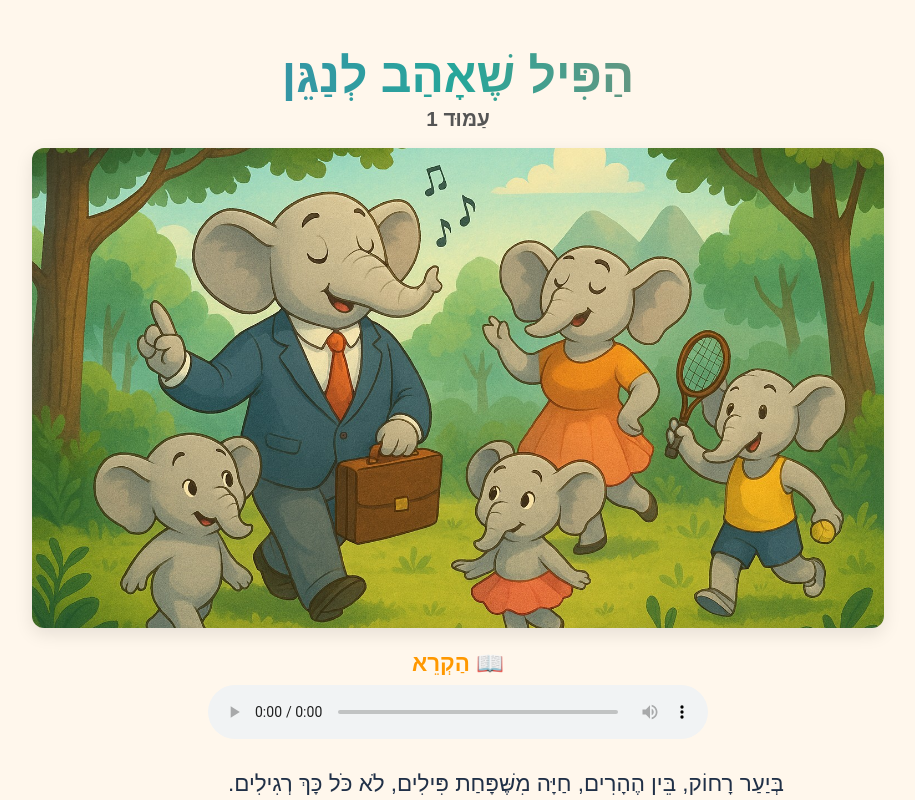
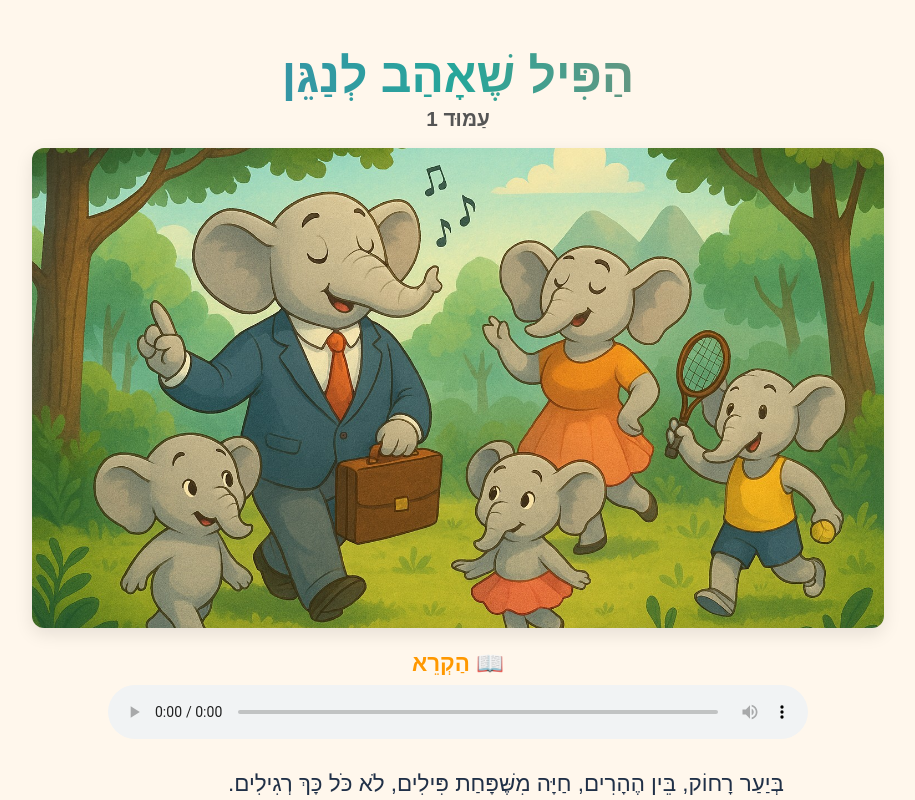
Before and after one commit to MMel25/storybook, a Next.js app: page /page1 in a window 1280 px wide. Shown: the top 800 px of the page, without its empty margins (182-1097 px from the left). Built offline with nearby package versions, Linux system fonts and the light colour scheme.

Commit message:
Update globals.css

```diff
--- a/styles/globals.css
+++ b/styles/globals.css
@@ -154,7 +154,7 @@ a {
 /* ✅ מיכל לנגן */
 .audio-wrapper {
   width: 100%;
-  max-width: 500px;
+  max-width: 600px;
   margin: 0 auto 16px;
 }
 
@@ -179,6 +179,10 @@ a {
     padding: 0 24px;
   }
 
+  .audio-wrapper {
+    max-width: 700px;
+  }
+
   .story-text {
     line-height: 2.2;
     max-width: 700px;
```
